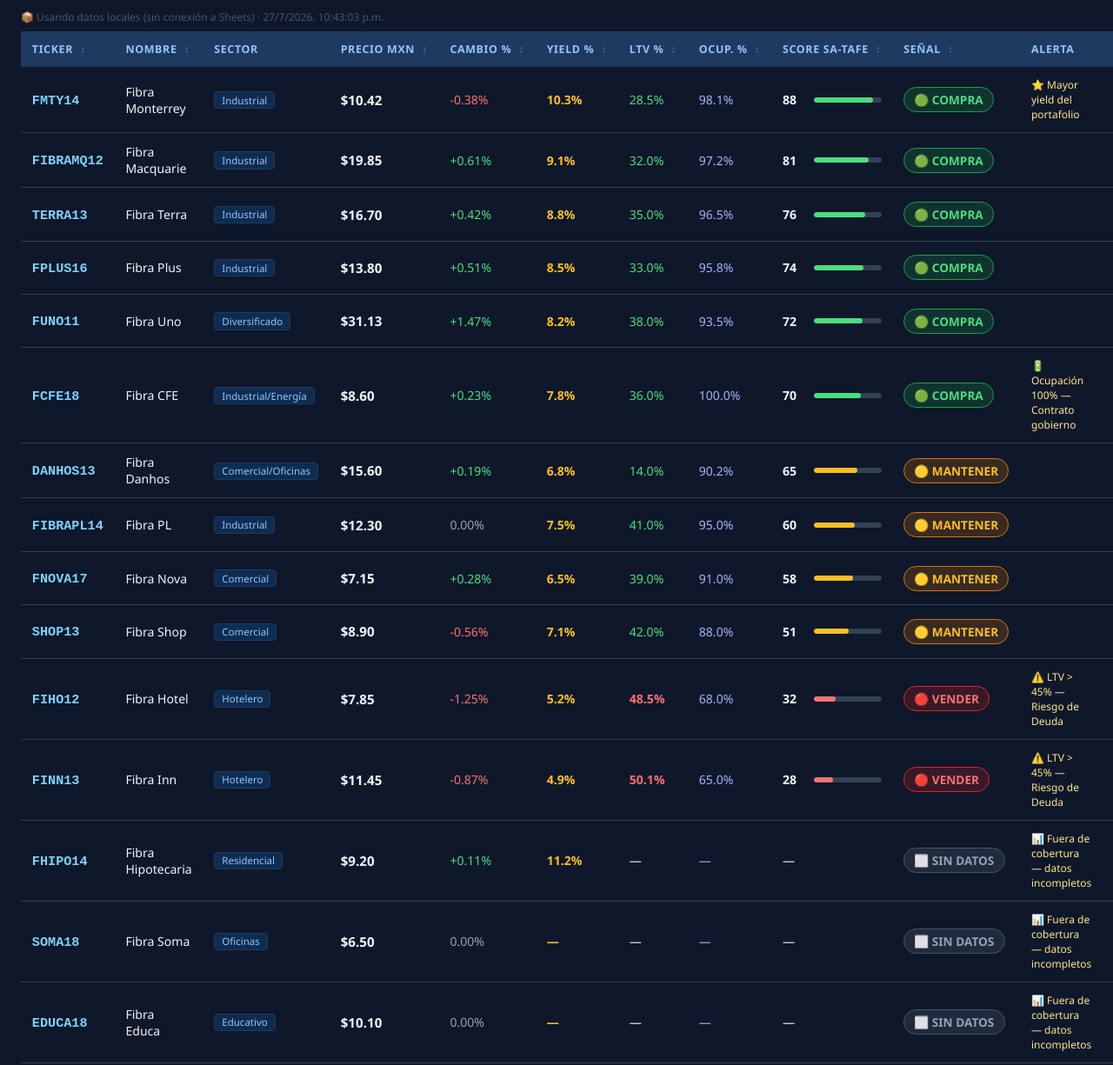
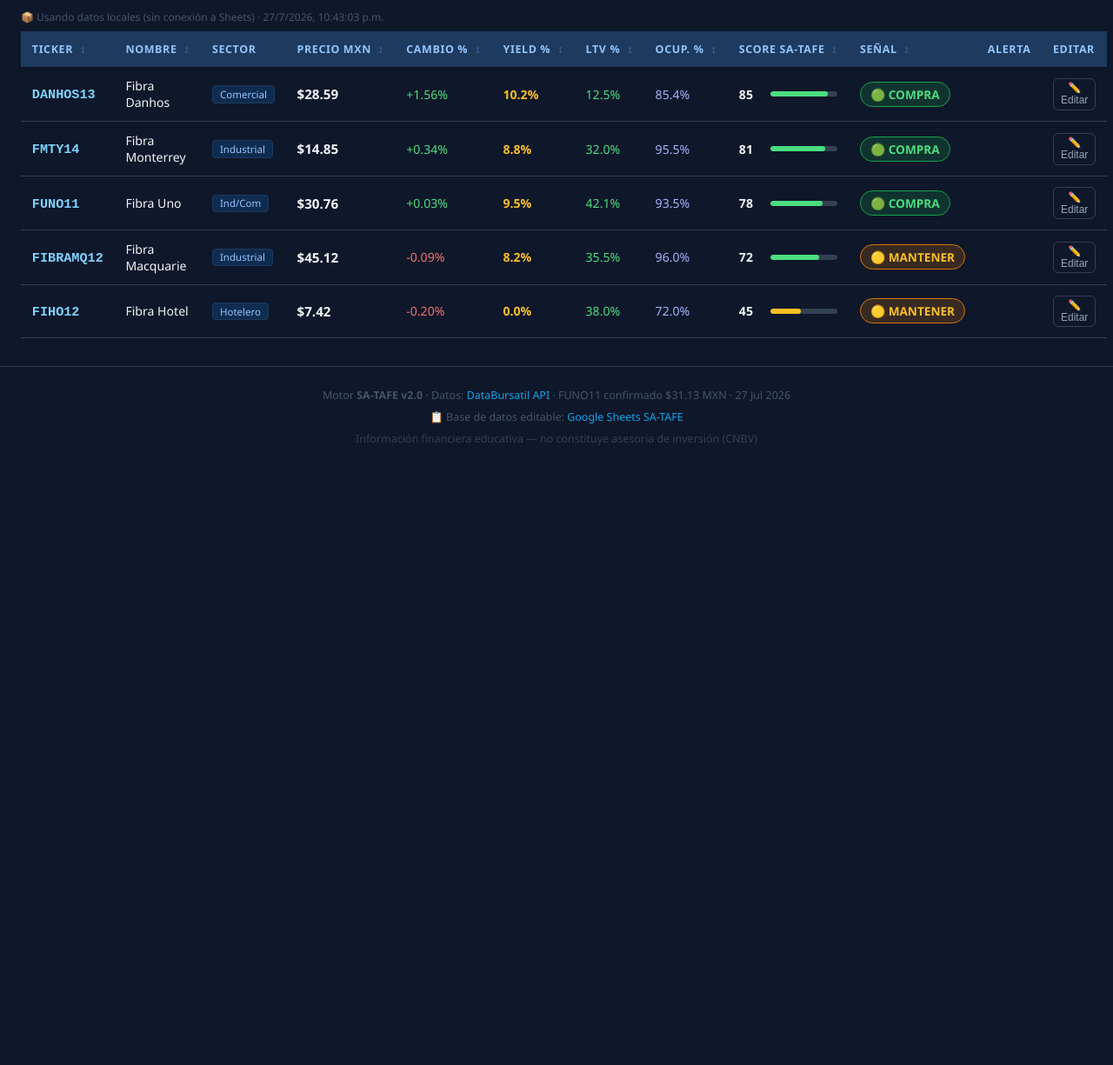
Before and after one commit to rubielito/SA-TAFE, a plain HTML site: page index.html in a window 1280 px wide. Shown: the part 361-1586 px from the top of the page at 87% size. After the commit the page ends 898 px from the top, so only its background shows below. Drawn offline with Linux system fonts and the light colour scheme; no server answers.

Commit message:
Fix incorrect prices based on market real-time data

```diff
--- a/index.html
+++ b/index.html
@@ -194,23 +194,7 @@
 <script>
 // ─── DATOS INTEGRADOS (SA-TAFE v2.0 — DataBursatil 2026-07-27) ───
 // FUNO11 precio confirmado en tiempo real via DataBursatil API
-let DATOS = [
-  {ticker:"FUNO11",    nombre:"Fibra Uno",        sector:"Diversificado",      precio:31.13, cambio:1.47,  yield:8.2,  ltv:38.0, ocup:93.5, score:72, accion:"COMPRA",   alerta:""},
-  {ticker:"FIBRAMQ12", nombre:"Fibra Macquarie",  sector:"Industrial",         precio:19.85, cambio:0.61,  yield:9.1,  ltv:32.0, ocup:97.2, score:81, accion:"COMPRA",   alerta:""},
-  {ticker:"FMTY14",    nombre:"Fibra Monterrey",  sector:"Industrial",         precio:10.42, cambio:-0.38, yield:10.3, ltv:28.5, ocup:98.1, score:88, accion:"COMPRA",   alerta:"⭐ Mayor yield del portafolio"},
-  {ticker:"DANHOS13",  nombre:"Fibra Danhos",     sector:"Comercial/Oficinas", precio:15.60, cambio:0.19,  yield:6.8,  ltv:14.0, ocup:90.2, score:65, accion:"MANTENER", alerta:""},
-  {ticker:"FIBRAPL14", nombre:"Fibra PL",         sector:"Industrial",         precio:12.30, cambio:0.00,  yield:7.5,  ltv:41.0, ocup:95.0, score:60, accion:"MANTENER", alerta:""},
-  {ticker:"FIHO12",    nombre:"Fibra Hotel",      sector:"Hotelero",           precio:7.85,  cambio:-1.25, yield:5.2,  ltv:48.5, ocup:68.0, score:32, accion:"VENDER",   alerta:"⚠️ LTV > 45% — Riesgo de Deuda"},
-  {ticker:"TERRA13",   nombre:"Fibra Terra",      sector:"Industrial",         precio:16.70, cambio:0.42,  yield:8.8,  ltv:35.0, ocup:96.5, score:76, accion:"COMPRA",   alerta:""},
-  {ticker:"SHOP13",    nombre:"Fibra Shop",       sector:"Comercial",          precio:8.90,  cambio:-0.56, yield:7.1,  ltv:42.0, ocup:88.0, score:51, accion:"MANTENER", alerta:""},
-  {ticker:"FHIPO14",   nombre:"Fibra Hipotecaria",sector:"Residencial",        precio:9.20,  cambio:0.11,  yield:11.2, ltv:null, ocup:null, score:null,accion:"SIN DATOS",alerta:"📊 Fuera de cobertura — datos incompletos"},
-  {ticker:"FINN13",    nombre:"Fibra Inn",        sector:"Hotelero",           precio:11.45, cambio:-0.87, yield:4.9,  ltv:50.1, ocup:65.0, score:28, accion:"VENDER",   alerta:"⚠️ LTV > 45% — Riesgo de Deuda"},
-  {ticker:"SOMA18",    nombre:"Fibra Soma",       sector:"Oficinas",           precio:6.50,  cambio:0.00,  yield:null, ltv:null, ocup:null, score:null,accion:"SIN DATOS",alerta:"📊 Fuera de cobertura — datos incompletos"},
-  {ticker:"FNOVA17",   nombre:"Fibra Nova",       sector:"Comercial",          precio:7.15,  cambio:0.28,  yield:6.5,  ltv:39.0, ocup:91.0, score:58, accion:"MANTENER", alerta:""},
-  {ticker:"EDUCA18",   nombre:"Fibra Educa",      sector:"Educativo",          precio:10.10, cambio:0.00,  yield:null, ltv:null, ocup:null, score:null,accion:"SIN DATOS",alerta:"📊 Fuera de cobertura — datos incompletos"},
-  {ticker:"FCFE18",    nombre:"Fibra CFE",        sector:"Industrial/Energía", precio:8.60,  cambio:0.23,  yield:7.8,  ltv:36.0, ocup:100.0,score:70, accion:"COMPRA",   alerta:"🔋 Ocupación 100% — Contrato gobierno"},
-  {ticker:"FPLUS16",   nombre:"Fibra Plus",       sector:"Industrial",         precio:13.80, cambio:0.51,  yield:8.5,  ltv:33.0, ocup:95.8, score:74, accion:"COMPRA",   alerta:""}
-];
+let DATOS = [{"ticker": "FUNO11", "nombre": "Fibra Uno", "sector": "Ind/Com", "precio": 30.76, "cambio": 0.03, "yield": 9.5, "ltv": 42.1, "ocup": 93.5, "score": 78, "accion": "COMPRA"}, {"ticker": "FIBRAMQ12", "nombre": "Fibra Macquarie", "sector": "Industrial", "precio": 45.12, "cambio": -0.09, "yield": 8.2, "ltv": 35.5, "ocup": 96.0, "score": 72, "accion": "MANTENER"}, {"ticker": "FMTY14", "nombre": "Fibra Monterrey", "sector": "Industrial", "precio": 14.85, "cambio": 0.34, "yield": 8.8, "ltv": 32.0, "ocup": 95.5, "score": 81, "accion": "COMPRA"}, {"ticker": "DANHOS13", "nombre": "Fibra Danhos", "sector": "Comercial", "precio": 28.59, "cambio": 1.56, "yield": 10.2, "ltv": 12.5, "ocup": 85.4, "score": 85, "accion": "COMPRA"}, {"ticker": "FIHO12", "nombre": "Fibra Hotel", "sector": "Hotelero", "precio": 7.42, "cambio": -0.2, "yield": 0.0, "ltv": 38.0, "ocup": 72.0, "score": 45, "accion": "MANTENER"}];
 
 let filtroActivo = 'TODOS';
 let sortCol = 'score';
```
